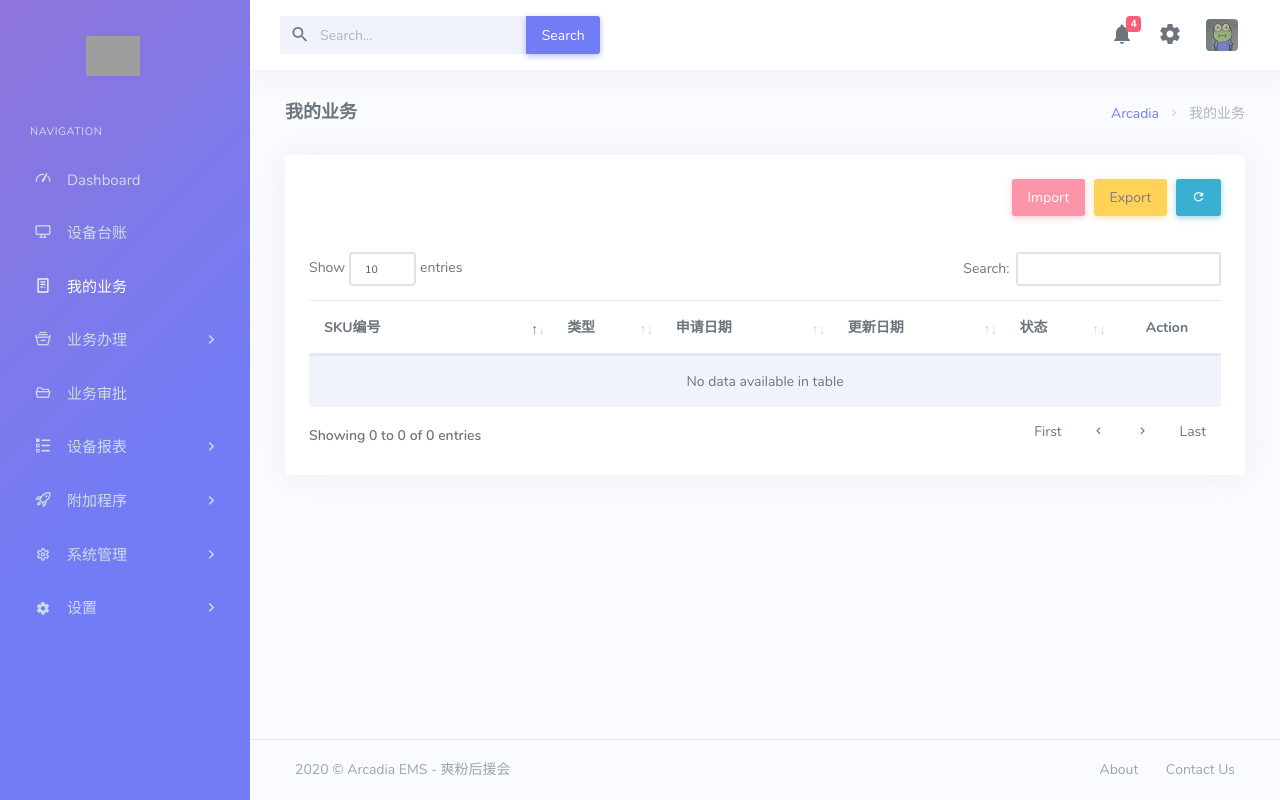
After one commit to biopuppet/Arcadia-EMS, a Django app: page /asset/mine/ in a window 1280 px wide. The commit adds this page. Run offline with Django 3.2, Linux system fonts and the light colour scheme; the visitor is signed in with stand-in values (Sample User, id 1); data that the repository does not hold is empty; some libraries are stand-ins or nearby versions; grey boxes are pictures that could not be loaded.

Commit message:
feat(asset): Add asset mine page.

```diff
--- /dev/null
+++ b/asset/templates/mine.html
@@ -0,0 +1,72 @@
+{% extends 'base-sidebar.html' %}
+{% load static %}
+
+{% block css %}
+    <!-- third party css -->
+    <link href="{% static 'css/dataTables.bootstrap4.css' %}" rel="stylesheet" type="text/css"/>
+    <link href="{% static 'css/responsive.bootstrap4.css' %}" rel="stylesheet" type="text/css"/>
+    <link href="{% static 'css/buttons.bootstrap4.css' %}" rel="stylesheet" type="text/css"/>
+    <link href="{% static 'css/select.bootstrap4.css' %}" rel="stylesheet" type="text/css"/>
+    <!-- third party css end -->
+{% endblock %}
+
+{% block content %}
+    <!-- Start Content-->
+    <div class="container-fluid">
+        {% include 'base-page-title.html' with title_name='我的业务' %}
+
+        <div class="row">
+            <div class="col-12">
+                <div class="card">
+                    <div class="card-body">
+                        <div class="row mb-2">
+                            <div class="col-sm-4">
+                                <button hidden disabled type="button" class="btn btn-primary mb-3">
+                                    <i class="mdi mdi-account-plus mr-1"></i> Button
+                                </button>
+                            </div>
+                            <div class="col-sm-8">
+                                <div class="text-sm-right">
+                                    <button disabled type="button" class="btn btn-danger mb-3 mr-1">
+                                        Import
+                                    </button>
+                                    <button disabled type="button" class="btn btn-warning mb-3 mr-1">
+                                        Export
+                                    </button>
+                                    <button type="button" class="btn btn-info dt-btn-reload mb-3">
+                                        <i class="mdi mdi-refresh"></i>
+                                    </button>
+                                </div>
+                            </div>
+                        </div>
+
+                        <table id="datatable-asset-mine" class="nowrap table table-striped"></table>
+
+                    </div>
+                </div> <!-- end card -->
+            </div><!-- end col-->
+        </div>
+        <!-- end row-->
+    </div> <!-- container -->
+{% endblock %}
+
+{% block javascripts %}
+    <script src="{% static 'javascript/arcadia.datatable.asset_mine.js' %}"></script>
+    <script type="text/javascript">
+        $(document).ready(function () {
+            // "use strict";
+            initDatatable($("#datatable-asset-mine"), "{% url 'asset:mine' %}", "{{ csrf_token }}");
+        });
+    </script>
+{% endblock %}
+
+{% block js-footer %}
+    <!-- third party js -->
+    <script src="{% static 'javascript/jquery.dataTables.min.js' %}"></script>
+    <script src="{% static 'javascript/dataTables.bootstrap4.js' %}"></script>
+    <script src="{% static 'javascript/dataTables.responsive.min.js' %}"></script>
+    <script src="{% static 'javascript/responsive.bootstrap4.min.js' %}"></script>
+    <!-- third party js ends -->
+    <!-- demo app -->
+    <script src="{% static 'javascript/arcadia.datatable.js' %}"></script>
+{% endblock %}
--- a/asset/urls.py
+++ b/asset/urls.py
@@ -6,6 +6,8 @@ app_name = 'asset'
 
 urlpatterns = [
     path('', AssetIndexView.as_view(), name='index'),
+    path('mine/', AssetMineView.as_view(), name='mine'),
+
     path('<slug:asset_id>', AssetProfileView.as_view(), name='profile'),
 
     path('create/', AssetCreationView.as_view(), name='create'),
--- a/asset/views.py
+++ b/asset/views.py
@@ -6,9 +6,9 @@ from django.views import View
 from ArcadiaEMS.mixin import LoginRequiredMixin
 from ArcadiaEMS.views import page_not_found
 from asset.forms import AssetCreationForm, AssetForm, AssetSkuForm, AssetSetForm, AssetScrapForm, AssetBorrowForm
-from asset.models import Asset, AssetSet, AssetCreate, AssetScrap, AssetFix, AssetBorrowReturn, AssetSKU
+from asset.models import Asset, AssetSet, AssetCreate, AssetScrap, AssetFix, AssetBorrowReturn, AssetSKU, BaseAppModel
 from asset.serializers import AssetSkuSerializer, AssetSerializer, AssetCreateSerializer, AssetScrapSerializer, \
-    AssetFixSerializer, AssetBorrowReturnSerializer
+    AssetFixSerializer, AssetBorrowReturnSerializer, BaseAppModelSerializer
 
 
 class AssetIndexView(LoginRequiredMixin, View):
@@ -24,6 +24,18 @@ class AssetIndexView(LoginRequiredMixin, View):
         else:
             assets = Asset.objects.all()
             return render(request, 'assets.html', {'assets': assets})
+
+
+class AssetMineView(LoginRequiredMixin, View):
+
+    def get(self, request):
+        return render(request, 'mine.html')
+
+    def post(self, request):
+        if request.is_ajax():
+            apps = BaseAppModel.objects.filter(transactor=request.user)
+            apps_ = BaseAppModelSerializer(instance=apps, many=True)
+            return HttpResponse(json.dumps(apps_.data), content_type='application/json')
 
 
 class AssetProfileView(LoginRequiredMixin, View):
--- /dev/null
+++ b/static/javascript/arcadia.datatable.asset_mine.js
@@ -0,0 +1,65 @@
+function initDatatable(table, ajax_url, csrf_token) {
+    table.DataTable($.extend(true, {}, CONSTANT.DATA_TABLE.DEFAULT_OPTION, {
+        ajax: {
+            "url": ajax_url,
+            "type": "POST",
+            "data": {"csrfmiddlewaretoken": csrf_token},
+            "dataSrc": "",
+        },
+        autoWidth: false,
+        columns: [
+            {
+                title: 'SKU编号',
+                data: 'sku',
+                responsivePriority: 1,
+                width: "15%",
+            },
+            {
+                title: '类型',
+                data: 'type',
+                responsivePriority: 2,
+                width: "5%",
+            },
+            {
+                title: '申请日期',
+                data: 'created_at',
+                responsivePriority: 4,
+                width: "10%",
+            },
+            {
+                title: '更新日期',
+                data: 'updated_at',
+                responsivePriority: 4,
+                width: "10%",
+            },
+            {
+                title: '状态',
+                data: 'status',
+                responsivePriority: 1,
+                width: "5%",
+                render: CONSTANT.DATA_TABLE.RENDER.ASSET_STATUS,
+            },
+            CONSTANT.DATA_TABLE.COLUMN.ACTION,
+        ],
+        columnDefs: [
+            {
+                "targets": -1,
+                title: "Action",
+                "render":
+                    function (data, type, full, meta) {
+                        var view_btn = "<a href='/review/" + full.id + "' class='action-icon'>" +
+                            "<i class='mdi mdi-eye'></i></a>";
+                        var update_btn = "<a href='#' class='action-icon'>" +
+                            "<i class='mdi mdi-square-edit-outline'></i></a>";
+                        var more_btn =
+                            "<a class='action-icon ' href='#' id='dropdownMenuLink' data-toggle='dropdown'>" +
+                            "<i class='mdi mdi-dots-horizontal'></i></a>" +
+                            "<div class='dropdown-menu' aria-labelledby='dropdownMenuLink'>" +
+                            "<a href='#' class='dropdown-item'>Toggle</a>" +
+                            "</div>";
+                        return view_btn + update_btn + more_btn;
+                    },
+            },
+        ],
+    }))
+}
--- a/templates/base-left-sidebar.html
+++ b/templates/base-left-sidebar.html
@@ -26,6 +26,13 @@
                 <a href="{% url 'asset:index' %}" class="side-nav-link">
                     <i class="dripicons-device-desktop"></i>
                     <span> 设备台账 </span>
+                </a>
+            </li>
+
+            <li class="side-nav-item">
+                <a href="{% url 'asset:mine' %}" class="side-nav-link">
+                    <i class="dripicons-document"></i>
+                    <span> 我的业务 </span>
                 </a>
             </li>
 
```
